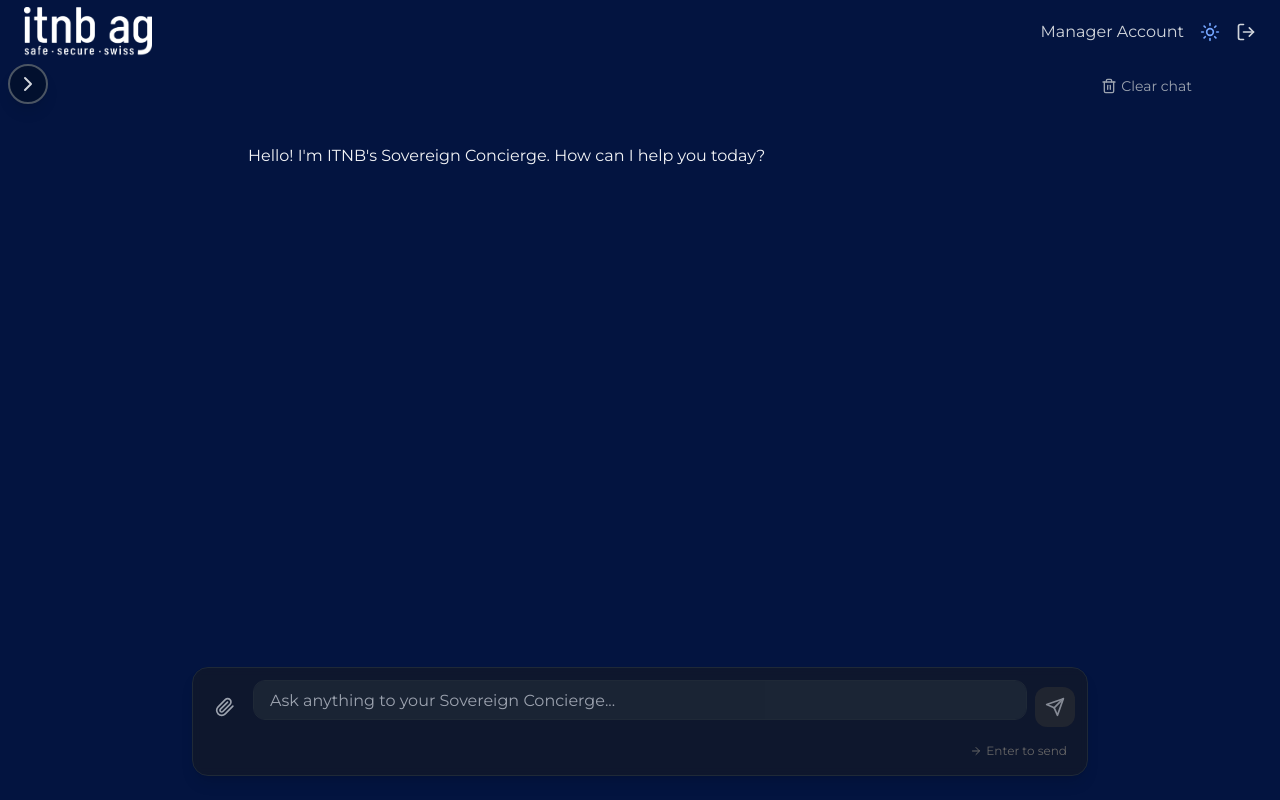
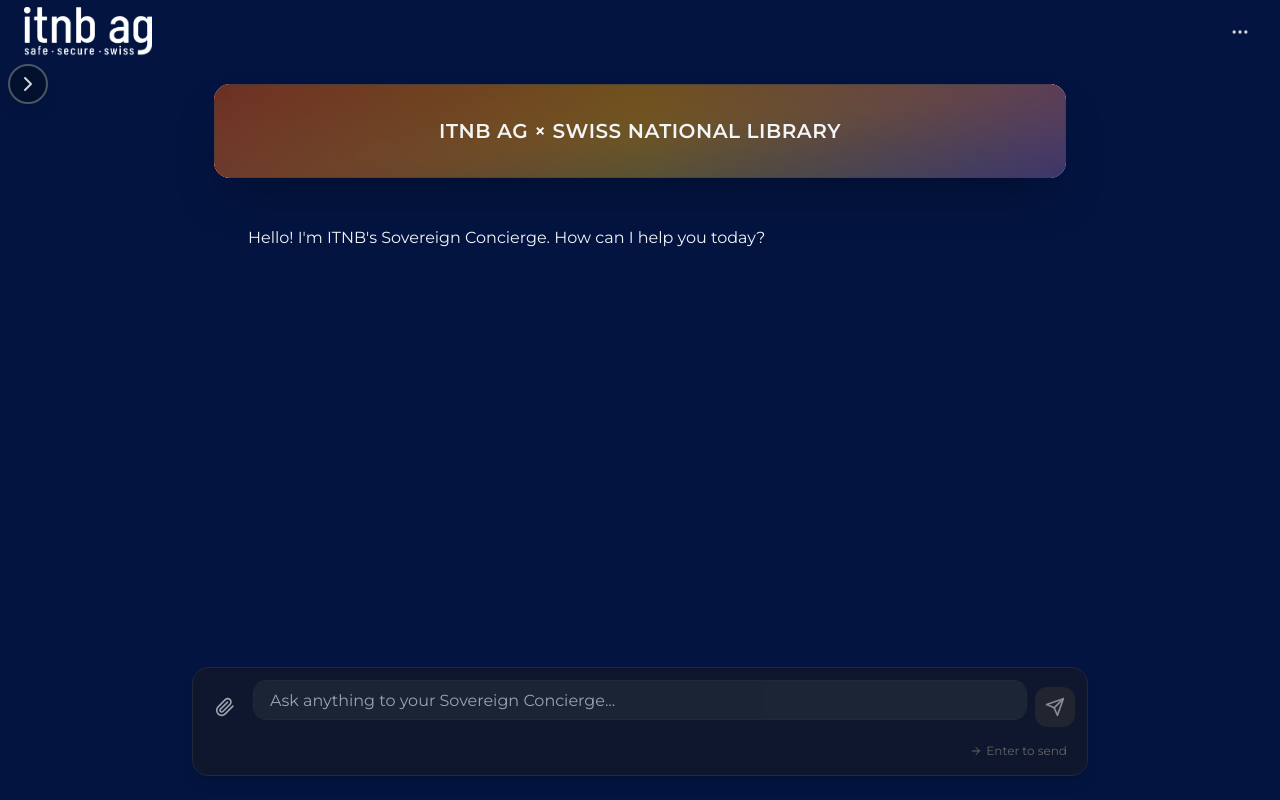
Before and after one commit to MicheleSmaldone/itnb_UI_SNL, a Next.js app: page / in a window 1280 px wide. Built offline with nearby package versions, Linux system fonts and the light colour scheme; sample sign-in values are in the browser's storage.

Commit message:
"starting changes from seb UI"

```diff
--- a/app/globals.css
+++ b/app/globals.css
@@ -57,3 +57,47 @@
     @apply bg-background text-foreground;
   }
 }
+
+/* Custom scrollbar styles */
+@layer utilities {
+  /* Hide scrollbar for textarea but keep functionality */
+  .hide-scrollbar {
+    -ms-overflow-style: none;  /* Internet Explorer 10+ */
+    scrollbar-width: none;  /* Firefox */
+  }
+  .hide-scrollbar::-webkit-scrollbar {
+    display: none;  /* Safari and Chrome */
+  }
+
+  /* Fix scrollbar positioning - ensure it's at the right edge */
+  .scrollbar-right {
+    overflow-x: hidden;
+    overflow-y: auto;
+  }
+
+  /* Custom scrollbar for main content areas */
+  .custom-scrollbar::-webkit-scrollbar {
+    width: 8px;
+  }
+
+  .custom-scrollbar::-webkit-scrollbar-track {
+    background: transparent;
+  }
+
+  .custom-scrollbar::-webkit-scrollbar-thumb {
+    background: #cbd5e1;
+    border-radius: 4px;
+  }
+
+  .custom-scrollbar::-webkit-scrollbar-thumb:hover {
+    background: #94a3b8;
+  }
+
+  .dark .custom-scrollbar::-webkit-scrollbar-thumb {
+    background: #475569;
+  }
+
+  .dark .custom-scrollbar::-webkit-scrollbar-thumb:hover {
+    background: #64748b;
+  }
+}
--- a/app/page.tsx
+++ b/app/page.tsx
@@ -2,7 +2,7 @@
 
 import { useState, useEffect } from "react"
 import { useRouter } from "next/navigation"
-import { MessageSquare, BarChart, LogOut, PlusCircle, Trash2, Edit, MoreVertical } from "lucide-react"
+import { MessageSquare, BarChart, LogOut, PlusCircle, Trash2, Edit, MoreVertical, MoreHorizontal, Moon, Sun, User } from "lucide-react"
 import { ChatInterface } from "@/components/chat/chat-interface"
 import { AnalyticsDashboard } from "@/components/analytics/analytics-dashboard"
 import { ThemeToggle } from "@/components/theme-toggle"
@@ -50,7 +50,7 @@ export default function Home() {
   const [isDeleteDialogOpen, setIsDeleteDialogOpen] = useState(false)
   const [chatToDelete, setChatToDelete] = useState<Chat | null>(null)
   const router = useRouter()
-  const { theme } = useTheme()
+  const { theme, setTheme } = useTheme()
   const [mounted, setMounted] = useState(false)
 
   // Check authentication on mount and load chats
@@ -182,6 +182,30 @@ export default function Home() {
     setChatToDelete(null)
   }
 
+  const handleClearChatHistory = () => {
+    if (!activeChatId) return
+
+    // Create default message for the active chat
+    const defaultMessage = {
+      role: "assistant" as const,
+      content: "Hello! I'm ITNB's Sovereign Concierge. How can I help you today?",
+      timestamp: new Date().toLocaleTimeString([], { hour: '2-digit', minute: '2-digit' })
+    }
+
+    // Clear chat messages for the current chat ID
+    const chatStorageKey = `chat_${activeChatId}`
+    localStorage.setItem(chatStorageKey, JSON.stringify([defaultMessage]))
+
+    // Force refresh of the chat interface by updating the chat's lastUpdated timestamp
+    setChats(prevChats =>
+      prevChats.map(chat =>
+        chat.id === activeChatId
+          ? { ...chat, lastUpdated: new Date().toISOString() }
+          : chat
+      )
+    )
+  }
+
   // Format date for display in sidebar
   const formatDate = (dateString: string) => {
     const date = new Date(dateString)
@@ -207,17 +231,43 @@ export default function Home() {
             </div>
 
           </div>
-          <div className="flex items-center gap-4">
-            <button className="font-montserrat text-gray-600 hover:text-gray-800 dark:text-gray-300 dark:hover:text-white">
-              Manager Account
-            </button>
-            <ThemeToggle />
-            <button
-              onClick={handleLogout}
-              className="text-gray-600 hover:text-gray-800 dark:text-gray-300 dark:hover:text-white transition-colors"
-            >
-              <LogOut className="h-5 w-5" />
-            </button>
+          <div className="flex items-center">
+            <DropdownMenu>
+              <DropdownMenuTrigger asChild>
+                <Button
+                  variant="ghost"
+                  size="sm"
+                  className="h-8 w-8 p-0 text-gray-600 hover:text-gray-800 dark:text-gray-300 dark:hover:text-white"
+                >
+                  <MoreHorizontal className="h-5 w-5" />
+                  <span className="sr-only">Menu</span>
+                </Button>
+              </DropdownMenuTrigger>
+              <DropdownMenuContent align="end" className="w-56">
+                <DropdownMenuItem className="font-montserrat">
+                  <User className="mr-2 h-4 w-4" />
+                  <span>Manager Account</span>
+                </DropdownMenuItem>
+                <DropdownMenuItem onClick={() => setTheme(theme === "dark" ? "light" : "dark")}>
+                  {mounted && theme === "dark" ? (
+                    <Sun className="mr-2 h-4 w-4" />
+                  ) : (
+                    <Moon className="mr-2 h-4 w-4" />
+                  )}
+                  <span>{mounted && theme === "dark" ? "Light Mode" : "Dark Mode"}</span>
+                </DropdownMenuItem>
+                {activeTab === "chat" && (
+                  <DropdownMenuItem onClick={handleClearChatHistory}>
+                    <Trash2 className="mr-2 h-4 w-4" />
+                    <span>Clear Chat</span>
+                  </DropdownMenuItem>
+                )}
+                <DropdownMenuItem onClick={handleLogout}>
+                  <LogOut className="mr-2 h-4 w-4" />
+                  <span>Logout</span>
+                </DropdownMenuItem>
+              </DropdownMenuContent>
+            </DropdownMenu>
           </div>
         </nav>
 
@@ -319,9 +369,12 @@ export default function Home() {
           </Sidebar>
 
           <main className="flex-1 overflow-hidden">
-            <div className="h-full overflow-auto">
+            <div className="h-full overflow-auto custom-scrollbar">
               {activeTab === "chat" ? (
-                <ChatInterface chatId={activeChatId} />
+                <ChatInterface
+                  key={activeChatId ? `${activeChatId}-${chats.find(c => c.id === activeChatId)?.lastUpdated}` : 'no-chat'}
+                  chatId={activeChatId}
+                />
               ) : (
                 <AnalyticsDashboard />
               )}
--- a/components/chat/chat-interface.tsx
+++ b/components/chat/chat-interface.tsx
@@ -4,6 +4,7 @@ import { useState, useRef, useEffect } from "react"
 import { Send, ArrowDown, ArrowRight, Paperclip, Upload, Trash2, ThumbsUp, ThumbsDown, Copy } from "lucide-react"
 import { Card, CardContent, CardFooter, CardHeader } from "@/components/ui/card"
 import { FileUpload } from "./file-upload"
+import { WelcomeCard } from "./welcome-card"
 import { API_ENDPOINTS, fetchApi, ChatResponse, ChatHistoryItem, UploadFileResponse, ImageResponse } from "@/app/config/api"
 import { parseSourcesInText } from '@/lib/utils'
 
@@ -281,22 +282,7 @@ export function ChatInterface({ chatId = null }: ChatInterfaceProps) {
     setIsDraggingGlobal(false)
   }
 
-  // Add a function to clear chat history
-  const clearChatHistory = () => {
-    const defaultMessage: Message = {
-      role: "assistant" as const,
-      content: "Hello! I'm ITNB's Sovereign Concierge. How can I help you today?",
-      timestamp: new Date().toLocaleTimeString([], { hour: '2-digit', minute: '2-digit' })
-    };
 
-    setMessages([defaultMessage]);
-
-    // Clear chat messages for the current chat ID
-    if (chatId) {
-      const chatStorageKey = `chat_${chatId}`;
-      localStorage.setItem(chatStorageKey, JSON.stringify([defaultMessage]));
-    }
-  }
 
   const copyMessageToClipboard = (content: string) => {
     navigator.clipboard.writeText(content)
@@ -310,9 +296,8 @@ export function ChatInterface({ chatId = null }: ChatInterfaceProps) {
   }
 
   return (
-    <div className="flex justify-center w-full h-full">
     <div
-        className="relative flex h-full max-w-6xl w-full flex-col overflow-hidden"
+      className="relative flex h-full w-full flex-col overflow-hidden"
       onDragEnter={handleDragEnter}
       onDragLeave={handleDragLeave}
       onDragOver={handleDragOver}
@@ -330,19 +315,16 @@ export function ChatInterface({ chatId = null }: ChatInterfaceProps) {
         </div>
       )}
 
-        <div className="flex flex-row items-center justify-end py-2 px-4">
-          <button
-            onClick={clearChatHistory}
-            className="flex items-center gap-1 rounded-lg px-2 py-1 text-gray-500 hover:bg-gray-100 dark:text-gray-400 dark:hover:bg-gray-800 transition-colors"
-            title="Clear chat history"
-          >
-            <Trash2 className="h-4 w-4" />
-            <span className="text-sm">Clear chat</span>
-          </button>
+
+
+      <div className="flex-1 overflow-y-auto custom-scrollbar p-6 pb-48">
+        <div className="max-w-4xl mx-auto w-full space-y-4">
+            {/* Show welcome card only for new chats or when there's only the default assistant message */}
+            {messages.length === 1 && messages[0]?.role === "assistant" && messages[0]?.content.includes("Hello! I'm ITNB's Sovereign Concierge") && (
+              <div className="mb-8">
+                <WelcomeCard />
               </div>
-
-        <div className="flex-1 overflow-y-auto p-6 pb-48">
-          <div className="max-w-4xl mx-auto w-full space-y-4">
+            )}
             {messages.map((message, i) => (
               <div
                 key={i}
@@ -509,7 +491,7 @@ export function ChatInterface({ chatId = null }: ChatInterfaceProps) {
                     onKeyDown={handleKeyDown}
                     placeholder="Ask anything to your Sovereign Concierge..."
                     rows={1}
-                    className="w-full min-h-[40px] max-h-[150px] resize-none rounded-xl border border-gray-200 bg-white/60 dark:bg-gray-800/80 px-4 py-2 text-gray-900 transition-all focus:border-[#333333] focus:outline-none focus:ring-1 focus:ring-[#333333] dark:border-gray-800 dark:text-gray-100"
+                    className="w-full min-h-[40px] max-h-[150px] resize-none rounded-xl border border-gray-200 bg-white/60 dark:bg-gray-800/80 px-4 py-2 text-gray-900 transition-all focus:border-[#333333] focus:outline-none focus:ring-1 focus:ring-[#333333] dark:border-gray-800 dark:text-gray-100 hide-scrollbar"
                     style={{
                       lineHeight: '1.5',
                       overflowY: 'auto'
@@ -547,6 +529,5 @@ export function ChatInterface({ chatId = null }: ChatInterfaceProps) {
         </div>
       </div>
     </div>
-    </div>
   )
 }
--- /dev/null
+++ b/components/chat/welcome-card.tsx
@@ -0,0 +1,38 @@
+"use client"
+
+import React from "react"
+
+interface WelcomeCardProps {
+  className?: string
+}
+
+export function WelcomeCard({ className = "" }: WelcomeCardProps) {
+  return (
+    <div className="relative flex justify-center w-full">
+      {/* Welcome Card with integrated gradient background - Fixed in elevated state */}
+      <div className={`relative max-w-4xl w-[95%] rounded-2xl shadow-2xl -translate-y-1 overflow-hidden ${className}`}>
+        {/* Bold Gradient Background - More prominent shades */}
+        <div className="absolute inset-0">
+          {/* Main vibrant gradient background with enhanced opacity */}
+          <div className="absolute inset-0 bg-gradient-to-br from-orange-500 via-red-500 via-pink-500 via-purple-500 via-blue-500 to-cyan-500 opacity-90" />
+          <div className="absolute inset-0 bg-gradient-to-tl from-blue-600 via-cyan-500 via-teal-400 via-green-400 via-yellow-400 to-orange-500 opacity-80 animate-pulse" style={{ animationDelay: "2s" }} />
+
+          {/* Additional color layers for depth with stronger colors */}
+          <div className="absolute inset-0 bg-gradient-to-r from-red-500/70 via-orange-500/50 via-yellow-400/40 via-green-400/40 via-blue-500/50 to-purple-500/70 opacity-90" />
+
+          {/* Enhanced overlay for better blending */}
+          <div className="absolute inset-0 bg-gradient-to-br from-transparent via-white/15 to-transparent opacity-60" />
+        </div>
+
+        {/* Transparent overlay for glass effect */}
+        <div className="relative bg-white/60 dark:bg-[#1a1a1a]/60 backdrop-blur-md border border-white/20 dark:border-gray-700/50 rounded-2xl">
+          <div className="flex items-center justify-center p-8">
+            <h2 className="text-xl font-semibold text-gray-800 dark:text-gray-100 text-center tracking-wide drop-shadow-sm">
+              ITNB AG × SWISS NATIONAL LIBRARY
+            </h2>
+          </div>
+        </div>
+      </div>
+    </div>
+  )
+}
--- a/components/ui/sidebar.tsx
+++ b/components/ui/sidebar.tsx
@@ -125,7 +125,7 @@ export function Sidebar({ className, children }: React.HTMLAttributes<HTMLDivEle
           className
         )}
       >
-        <div className="h-full overflow-hidden relative z-10">
+        <div className="h-full overflow-y-auto custom-scrollbar relative z-10">
           {children}
         </div>
       </aside>
```
Lines whose indentation alone changed are shown as unchanged.
